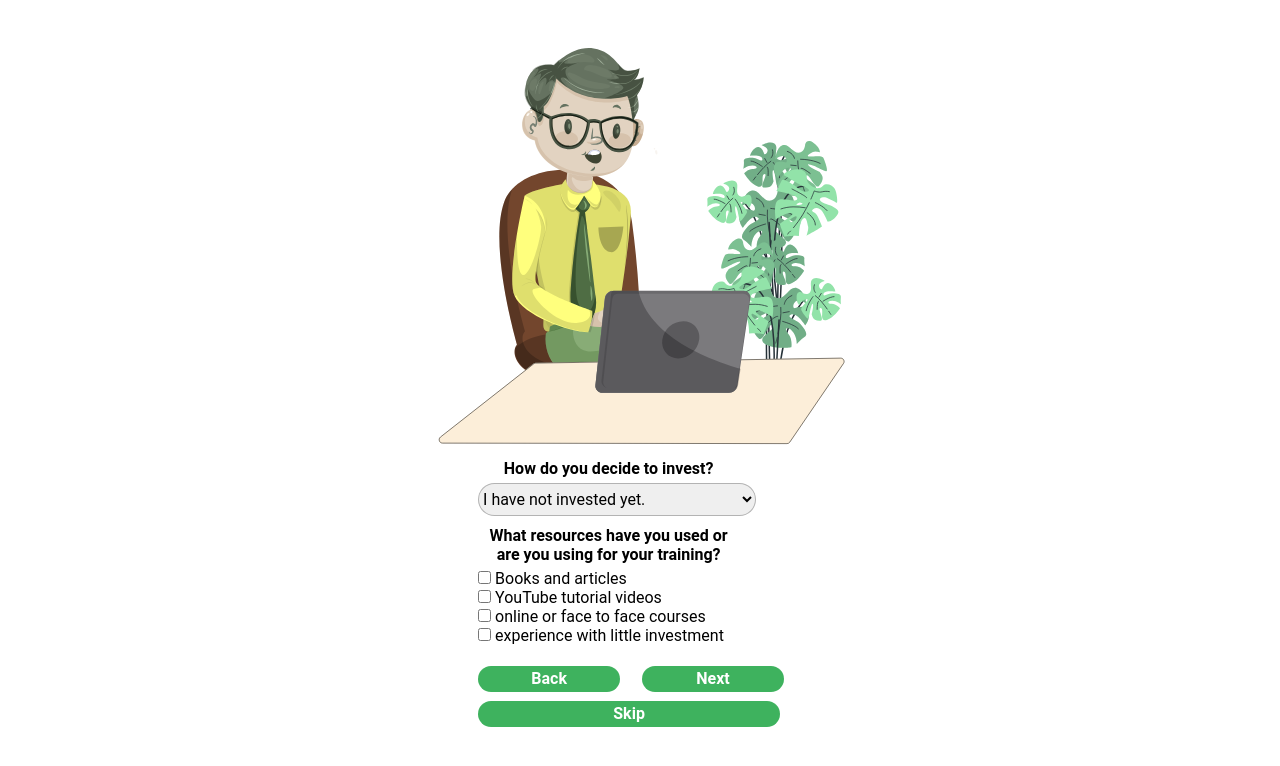
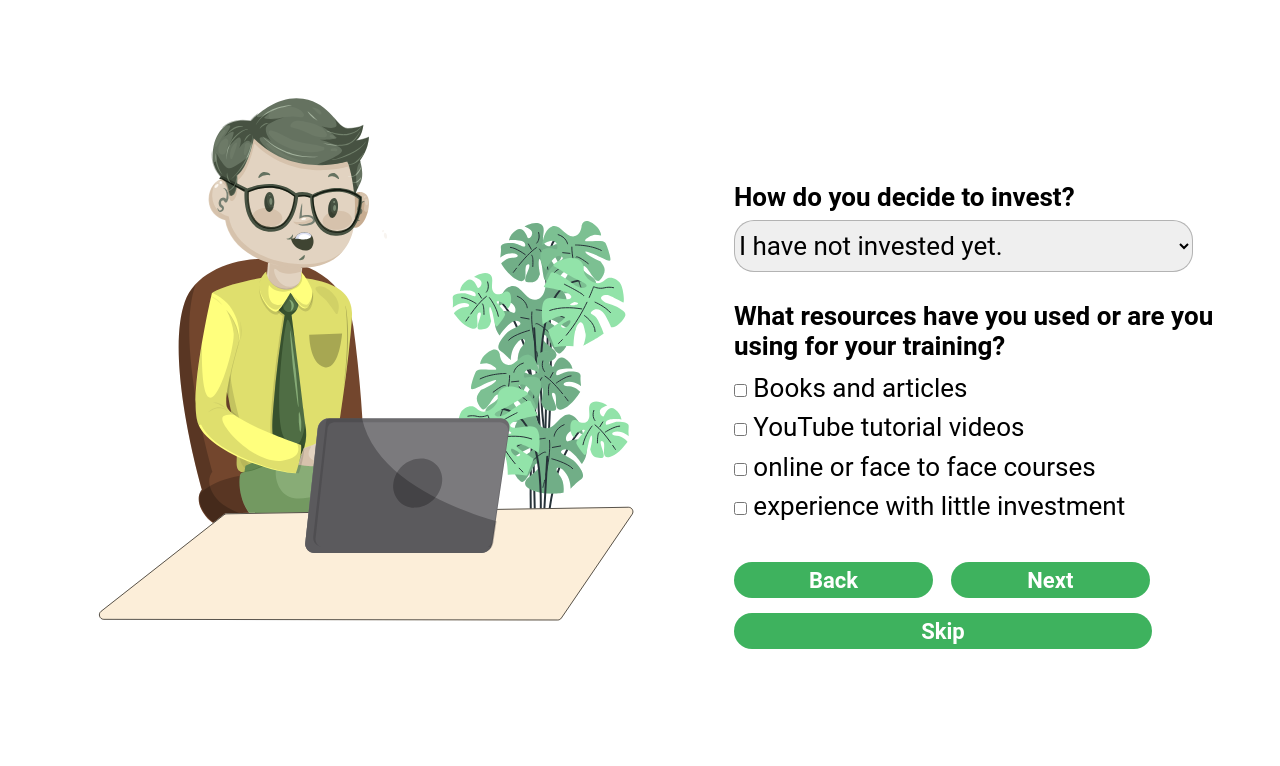
Before and after one commit to Matheus-kb/survey-form, a website: page src/pagefour.html in a window 1280 px wide. Drawn offline with Linux system fonts and the light colour scheme.

Commit message:
estilização da page-four para desktop

```diff
--- a/src/css/pagefour-style.css
+++ b/src/css/pagefour-style.css
@@ -76,3 +76,75 @@ button:hover {
   width: 18.875rem;
   height: 1.625rem;
 }
+
+@media only screen and (min-width: 1024px) {
+  body {
+    display: flex;
+    flex-direction: row;
+  }
+
+  img {
+    width: 34.53206rem;
+    height: 33.00094rem;
+    padding-top: 6.12rem;
+    padding-bottom: 8.3rem;
+    padding-inline-start: 5.47rem;
+    padding-inline-end: 5.87rem;
+  }
+
+  form {
+    margin-top: 10.81rem;
+    padding-bottom: 6.31rem;
+  }
+
+  p {
+    width: 25.25rem;
+    font-size: 1.625rem;
+    padding-bottom: 0.5rem;
+    text-align: start;
+  }
+
+  select {
+    width: 28.6875rem;
+    height: 3.25rem;
+    font-size: 1.625rem;
+    margin-bottom: 1.81rem;
+  }
+
+  .p2 {
+    width: 31.375rem;
+    padding-bottom: 0.75rem;
+  }
+
+  .input-group {
+    font-size: 1.625rem;
+    margin-bottom: 1.94rem;
+  }
+
+  .input-group label {
+    margin-bottom: 0.6rem;
+  }
+
+  .button-group {
+    margin: 0;
+    display: flex;
+    align-items: start;
+    margin-bottom: 0.94rem;
+  }
+
+  button {
+    width: 12.4375rem;
+    height: 2.25rem;
+    font-size: 1.375rem;
+  }
+
+  .skip{
+    margin: 0;
+    display: flex;
+    align-items: start;
+  }
+  .button-skip {
+    width: 26.125rem;
+    height: 2.25rem;
+  }
+}
--- a/src/pagefour.html
+++ b/src/pagefour.html
@@ -7,10 +7,12 @@
     <title>Survey Form</title>
   </head>
   <body>
+
     <img
       src="../public/img/three.svg"
       alt="a bank clerk asking some questions"
     />
+
     <form>
       <p class="highlighted-paragraph">
         <strong>How do you decide to invest?</strong>
@@ -21,7 +23,7 @@
         <option value="have-account">I've invested a few times.</option>
         <option value="without-account">I invest frequently.</option>
       </select>
-      <p>
+      <p class="p2">
         <strong
           >What resources have you used or are you using for your
           training?</strong
```
